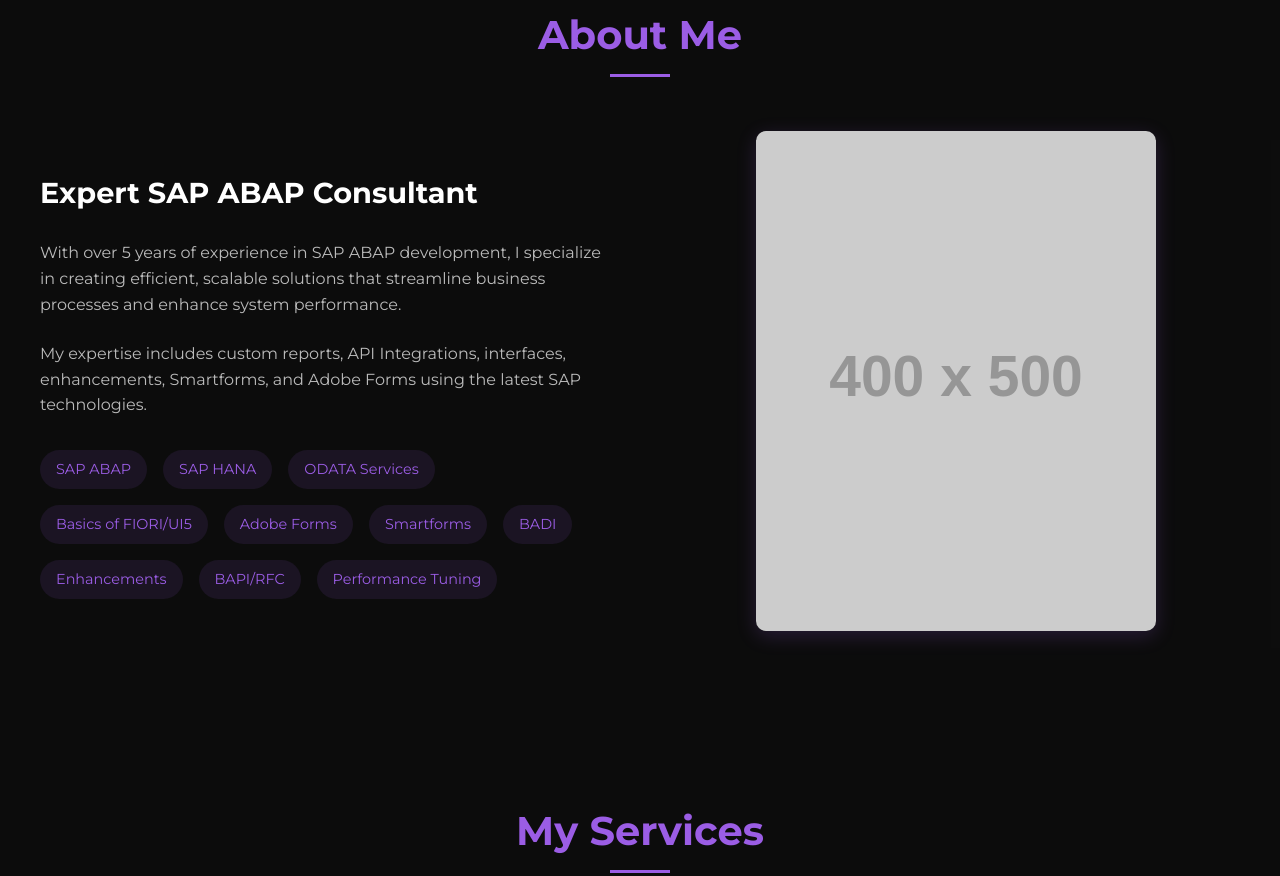
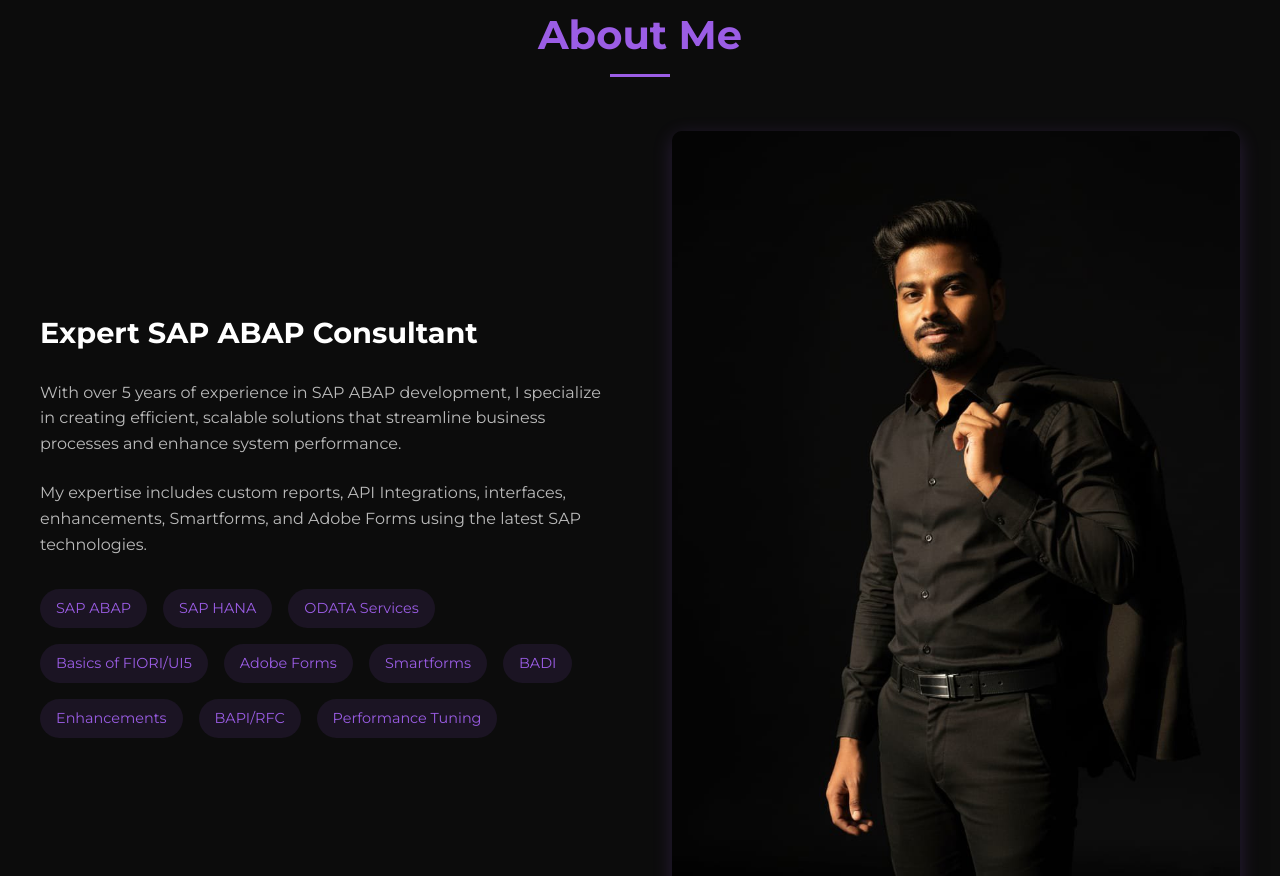
Before and after one commit to knaveennavi/knaveennavi.github.io, a plain HTML site: page index.html in a window 1280 px wide. Shown: the part 877-1753 px from the top of the page. Drawn offline with Linux system fonts and the light colour scheme; placeholder pictures from the web are drawn by us.

Commit message:
Photo upload

```diff
--- a/index.html
+++ b/index.html
@@ -70,7 +70,7 @@
           </div>
         </div>
         <div class="about-image">
-          <img src="https://placehold.co/400x500/1a1a1a/9b5de5?text=Naveen+Kumar" alt="Naveen Kumar">
+          <img src="Images/Naveenkumar.jpeg" alt="Naveen Kumar">
         </div>
       </div>
     </div>
```
Also changed, not shown: Images/Naveenkumar.jpeg (added).
